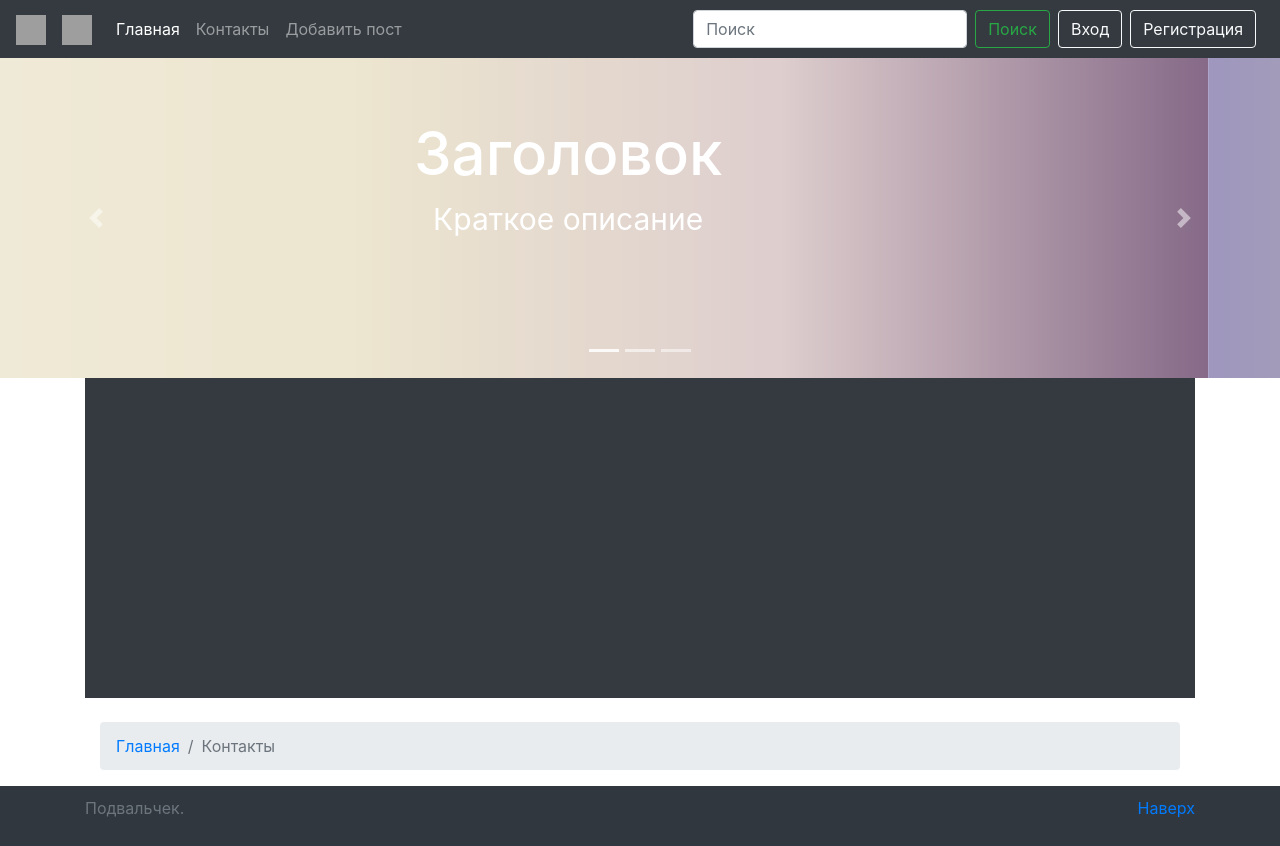
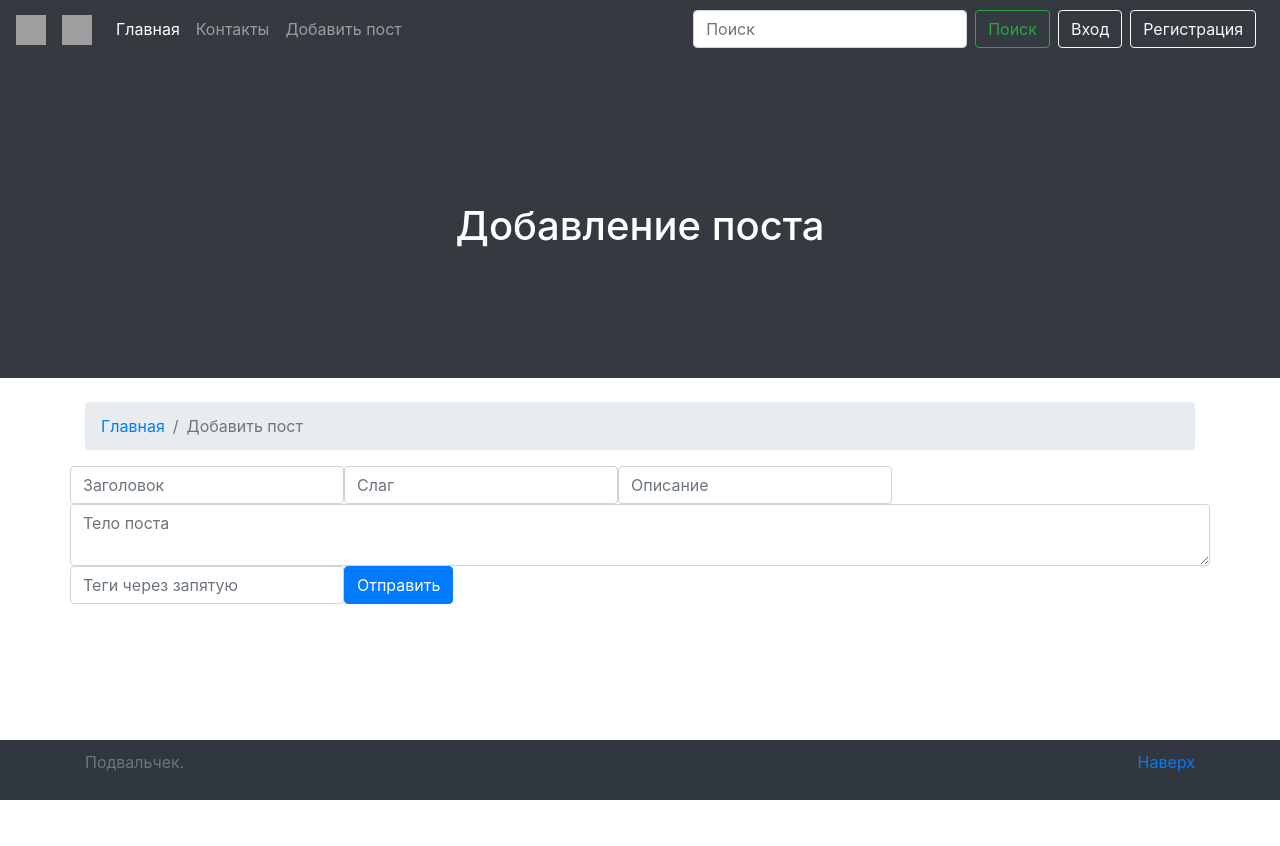
Before and after one commit to CCedra/ccedra.site-old-, a Nuxt app: page /add_post in a window 1280 px wide. After the commit the page ends 800 px from the top, so only its background shows below. Built offline with nearby package versions, Linux system fonts and the light colour scheme; no server answers; grey boxes are pictures that could not be loaded.

Commit message:
add_post update

```diff
--- a/pages/add_post.vue
+++ b/pages/add_post.vue
@@ -1,23 +1,90 @@
 <template>
   <div>
-    <Header :h1="HHH"/>
+    <Header :h1="title"/>
+    <form @submit.prevent="addPostForm">
     <div class="container">
       <div class="row">
           <div class="col-lg-12">
             <nav aria-label="breadcrumb" class="mt-4">
               <ol class="breadcrumb">
                 <li class="breadcrumb-item"><a href="">Главная</a></li>
-              <li class="breadcrumb-item active" aria-current="page">Контакты</li>
+                <li class="breadcrumb-item active" aria-current="page">Добавить пост</li>
               </ol>
             </nav>
           </div>
+          <div class="md-form mb-0">
+            <label for="title" class="sr-only">Заголовок</label>
+            <input type="text" id="title" class="form-control" placeholder="Заголовок" v-model="form.title">
+          </div>
+          <div class="md-form mb-0">
+            <label for="slug" class="sr-only">Слаг</label>
+            <input type="text" id="slug" class="form-control" placeholder="Слаг" v-model="form.slug">
+          </div>
+          <div class="md-form mb-0">
+            <label for="description" class="sr-only">Описание</label>
+            <input type="text" id="description" class="form-control" placeholder="Описание" v-model="form.description">
+          </div>
+          <textarea type="text" id="content" rows="2" class="form-control md-textarea" placeholder="Тело поста" v-model="form.content"></textarea>
+          <div class="md-form mb-0">
+            <label for="tags" class="sr-only">Теги</label>
+            <input type="text" id="tags" class="form-control" placeholder="Теги через запятую" v-model="form.tags">
+          </div>
+
+          <button type="submit" class="btn btn-primary">Отправить</button>
+
       </div>
     </div>
+  </form>
   </div>
 </template>
 
 <script>
-
+import Header from "@/components/Header";
+import axios from "axios";
+export default {
+  components: {Header},
+  layout: "post_detail",
+  data() {
+    return {
+      title: "Добавление поста",
+      form:{
+            h1:'',
+            title:'',
+            slug:'',
+            description:'',
+            content:'',
+            created_at:'',
+            author:'',
+            tags:''
+      }
+    }
+  },
+  methods:{
+    addPostForm(){
+      try{
+        let response = this.$axios.post('http://localhost:8000/api/add_post/',{
+          h1: this.form.title,
+          title: this.form.title,
+          slug: this.form.slug.toLowerCase(),
+          description: this.form.description,
+          content: this.form.content,
+          created_at: "2023-01-20",
+          author: this.user.username,
+          tags: ["qwe","qwe"]
+        })
+        this.$router.push("/add_post_success/")
+      }
+      catch (err) {
+        console.log(err)
+      }
+    }
+  },
+  computed:{
+    user() {
+      return this.$auth.user
+    }
+  }
+}
 </script>
 
 <style>
--- /dev/null
+++ b/pages/add_post_success.vue
@@ -0,0 +1,36 @@
+<template>
+  <div>
+    <Header :h1="title"/>
+  <div class="container">
+    <div class="row">
+      <div class="col-lg-12">
+        <nav aria-label="breadcrumb" class="mt-4">
+          <ol class="breadcrumb">
+            <li class="breadcrumb-item"><nuxt-link to="/">Главная</nuxt-link></li>
+            <li class="breadcrumb-item active" aria-current="page">Контакты</li>
+          </ol>
+        </nav>
+        <p class="lead">Ваше письмо отправлено! Спасибо.</p>
+      </div>
+    </div>
+  </div>
+  </div>
+</template>
+
+<script>
+import Header from "@/components/Header";
+export default {
+  components: {Header},
+  layout: "post_detail",
+  name: "add_post_success",
+  data() {
+    return {
+      title: "Пост успешно создан."
+    }
+  }
+}
+</script>
+
+<style scoped>
+
+</style>
--- a/pages/contact.vue
+++ b/pages/contact.vue
@@ -107,7 +107,6 @@ export default {
       contactFormData.set('email', this.form.email);
       contactFormData.set('subject', this.form.subject);
       contactFormData.set('message', this.form.message);
-      console.log('submitting data...');
       axios({
         method: 'post',
         url: 'http://localhost:8000/api/feedback/',
--- a/store/index.js
+++ b/store/index.js
@@ -28,6 +28,7 @@ export const state = () => ({
     async loadAllPosts({commit}, {query_page}) {
       let page = query_page !== undefined ? `?page=${query_page}` : '';
       const { data } = await this.$axios.get(`http://127.0.0.1:8000/api/posts/${page}`);
+      data.results = data.results.reverse()
       let next = data.next != null ? data.next.split('/')[5] : data.next;
       let previous = data.previous != null ? data.previous.split('/')[5] : data.previous;
       let current_page = query_page !== undefined ? query_page : '1';
```
Also changed, not shown: components/Header.vue (+4 -4 lines). Lines whose indentation alone changed are shown as unchanged.
